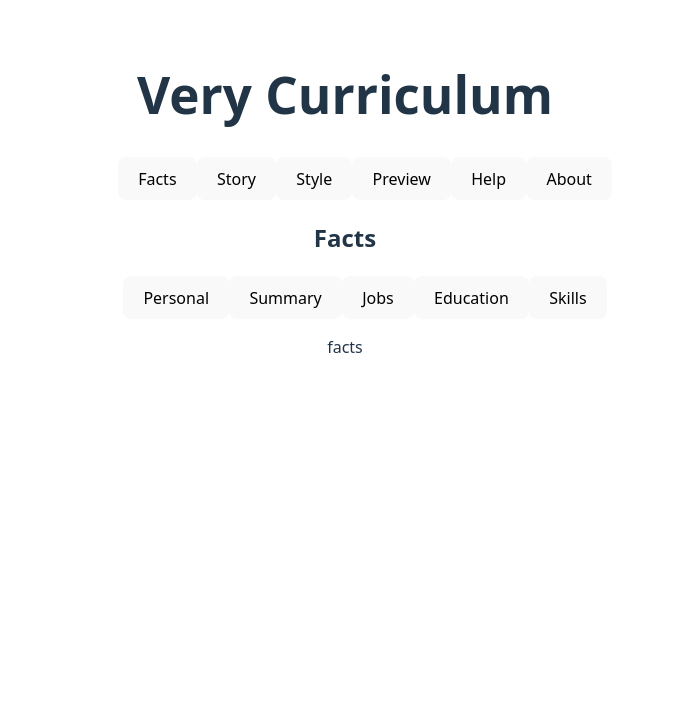
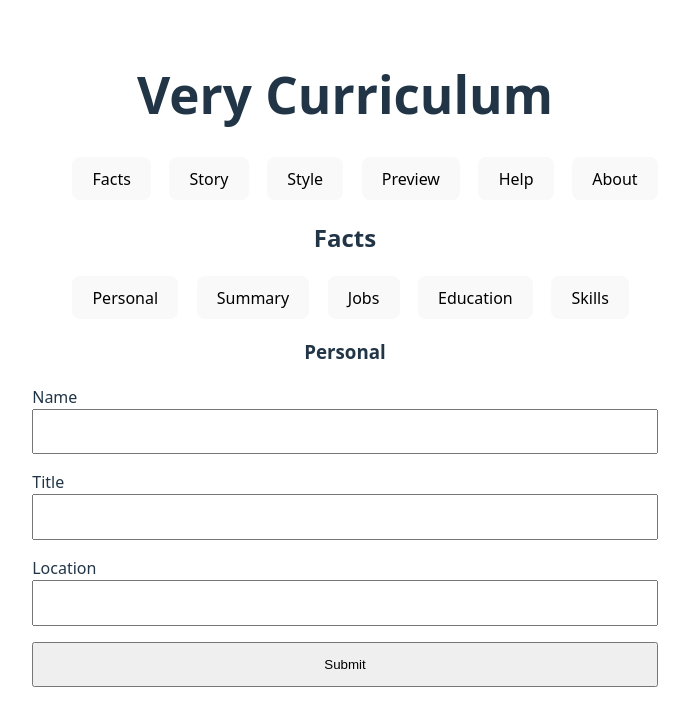
Before and after one commit to xintamosaik/vc2, a React (Vite) app: page / in a window 1280 px wide. Shown: the top 726 px of the page, without its empty margins (295-984 px from the left). Built offline with nearby package versions, Linux system fonts and the light colour scheme.

Commit message:
add personal

```diff
--- a/src/App.css
+++ b/src/App.css
@@ -4,3 +4,18 @@
   padding: 2rem;
   text-align: center;
 }
+
+menu {
+  display: flex;
+  gap: 2ch;
+}
+
+label {
+  display: flex;
+  flex-direction: column;
+  text-align: left;
+}
+
+input {
+  padding: 1em;
+}
--- a/src/App.tsx
+++ b/src/App.tsx
@@ -12,7 +12,7 @@ function App() {
   return (
     <>
       <h1>Very Curriculum</h1>
-      <menu style={{display: "flex"}}>
+      <menu>
         <button onClick={() => handleClick("facts")}>Facts</button>
         <button onClick={() => handleClick("story")}>Story</button>
         <button onClick={() => handleClick("style")}>Style</button>
--- a/src/View.tsx
+++ b/src/View.tsx
@@ -30,5 +30,4 @@ export default function Main({path}: {path:string}) {
             </>
         }
     }
-
 }
--- a/src/Views/Facts.tsx
+++ b/src/Views/Facts.tsx
@@ -1,7 +1,8 @@
 import { useState } from "react";
 
+import Menu from "./Facts/Menu"
 export default function Facts() {
-  const [path, setPath] = useState("facts");
+  const [path, setPath] = useState("personal");
 
   const handleClick = (value: string) => {
     setPath(value);
@@ -18,7 +19,7 @@ export default function Facts() {
         <button onClick={() => handleClick("skills")}>Skills</button>
       </menu>
 
-      <div>{path}</div>
+      <Menu path={path}></Menu>
     </>
   );
 }
--- /dev/null
+++ b/src/Views/Facts/Menu.tsx
@@ -0,0 +1,36 @@
+import Personal from "./Personal.tsx"
+export default function Menu({ path }: { path: string }) {
+  switch (path) {
+    case "personal": {
+      return (<Personal />);
+    }
+    case "summary": {
+      return (
+        <>
+          <h3>Summary</h3>
+        </>
+      );
+    }
+    case "jobs": {
+      return (
+        <>
+          <h3>Jobs</h3>
+        </>
+      );
+    }
+    case "education": {
+      return (
+        <>
+          <h3>Education</h3>
+        </>
+      );
+    }
+    case "skills": {
+      return (
+        <>
+          <h3>Skills</h3>
+        </>
+      );
+    }
+  }
+}
--- /dev/null
+++ b/src/Views/Facts/Personal.tsx
@@ -0,0 +1,53 @@
+import { useState } from "react";
+export default function Personal() {
+  const [name, setName] = useState("");
+  const [title, setTitle] = useState("");
+  const [location, setLocation] = useState("");
+  return (
+    <>
+      <h3>Personal</h3>
+      <form
+        style={{ display: "flex", flexDirection: "column", gap: "1em" }}
+        onSubmit={(e) => {
+          e.preventDefault;
+          alert(`The name you entered was: ${name}`);
+        }}
+      >
+        <label htmlFor="name">
+          Name
+          <input
+            type="text"
+            name="name"
+            id="name"
+            value={name}
+            onChange={(e) => setName(e.target.value)}
+          />
+        </label>
+
+        <label htmlFor="title">
+          Title
+          <input
+            type="text"
+            name="title"
+            id="title"
+            value={title}
+            onChange={(e) => setTitle(e.target.value)}
+          />
+        </label>
+
+        <label htmlFor="location">
+          Location
+          <input
+            type="text"
+            name="location"
+            id="location"
+            value={location}
+            onChange={(e) => setLocation(e.target.value)}
+          />
+        </label>
+
+        <input type="submit" />
+      </form>
+    </>
+  );
+}
--- a/src/index.css
+++ b/src/index.css
@@ -14,7 +14,6 @@
 
   --color-primary: hotpink;
 }
-
 
 a {
   font-weight: 500;
```
